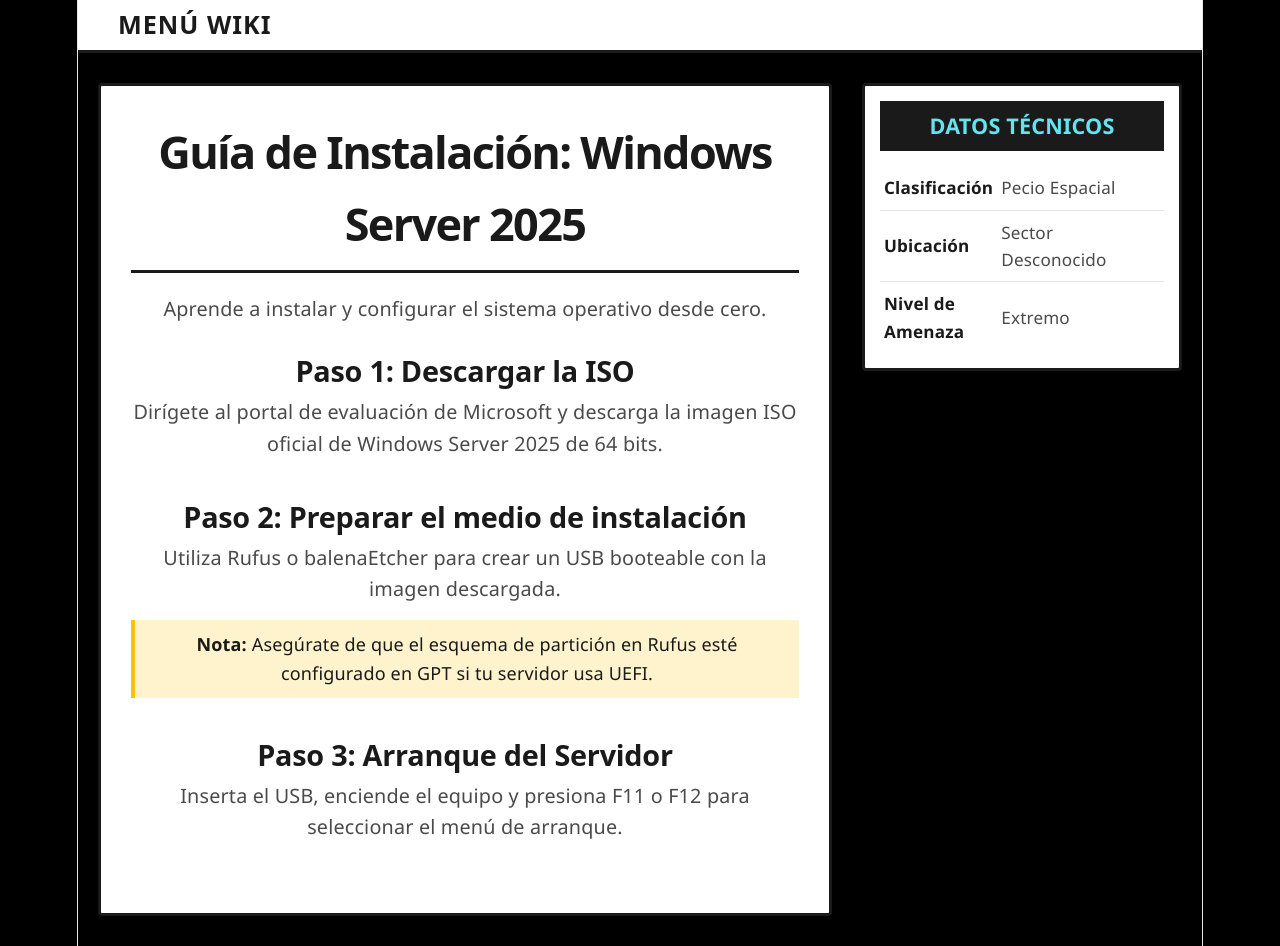
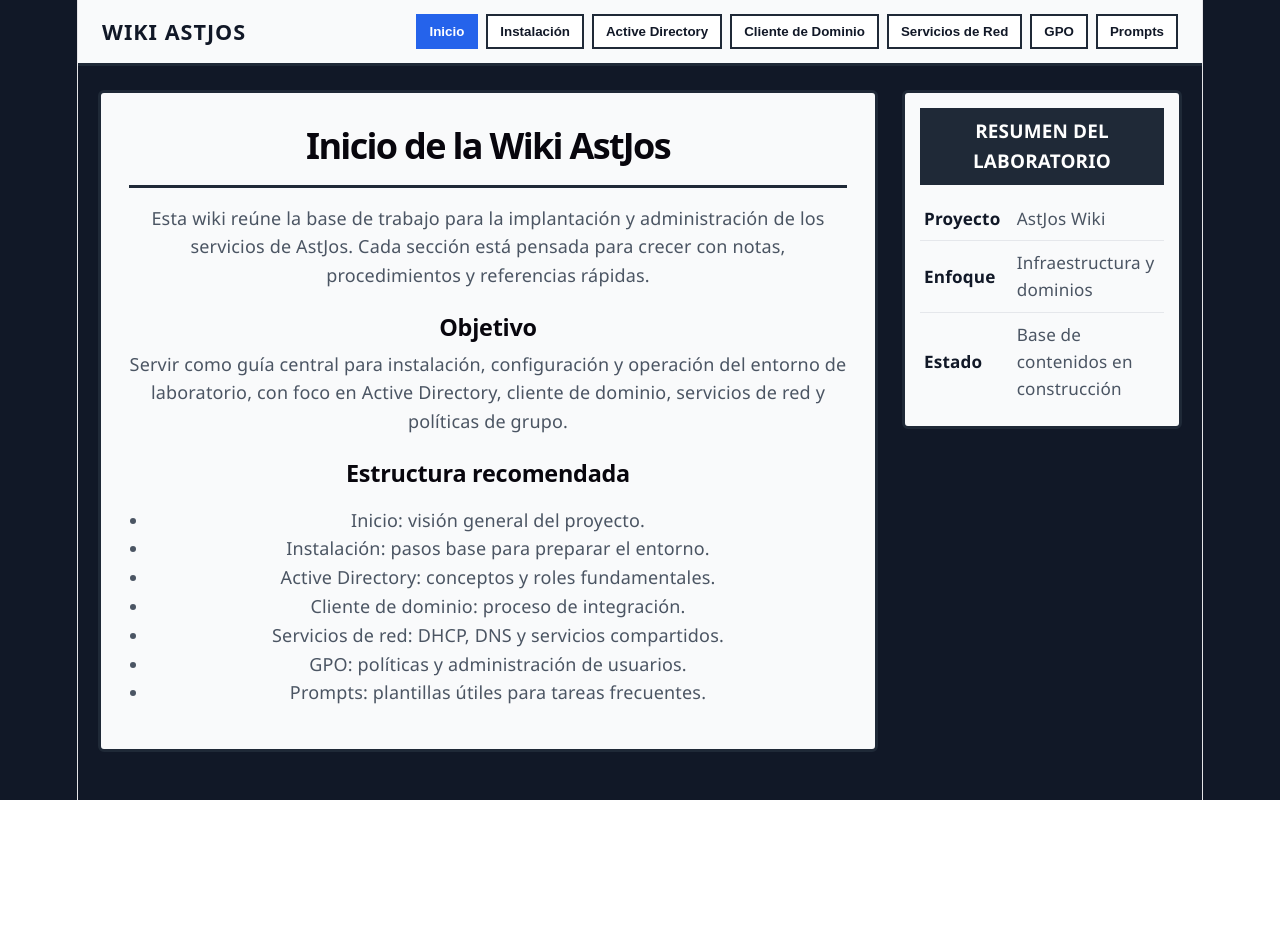
Before and after one commit to MiguelWanderer/WikiTrabajo.Astjos, a React (Vite) app: page / in a window 1280 px wide. After the commit the page ends 800 px from the top, so only its background shows below. Built offline with nearby package versions, Linux system fonts and the light colour scheme.

Commit message:
Retructuracion de Carpeta componentes con Prompt

```diff
--- a/src/App.css
+++ b/src/App.css
@@ -1,13 +1,10 @@
-/* ==========================================
-   CONFIGURACIÓN GENERAL Y COLORES PLANOS
-   ========================================== */
 :root {
-  --bg-principal: #000000;
-  --bg-tarjetas: #ffffff;
-  --color-borde: #1a1a1a; /* Bordes oscuros y bien definidos */
-  --texto-principal: #1a1a1a;
-  --texto-secundario: #4a4a4a;
-  --color-acento: #2563eb; /* Azul sólido para enlaces y destaques */
+  --bg-principal: #111827;
+  --bg-tarjetas: #f9fafb;
+  --color-borde: #1f2937;
+  --texto-principal: #111827;
+  --texto-secundario: #4b5563;
+  --color-acento: #2563eb;
 }
 
 body {
@@ -18,105 +15,113 @@ body {
   line-height: 1.6;
 }
 
-/* ==========================================
-   ESTRUCTURA GENERAL (LAYOUT)
-   ========================================== */
 .wiki-layout {
   display: flex;
   flex-direction: column;
   min-height: 100vh;
 }
 
-/* Barra de Navegación Superior */
 .wiki-navbar {
   background-color: var(--bg-tarjetas);
-  border-bottom: 3px solid var(--color-borde); /* Línea gruesa y definida */
-  padding: 10px 40px;
+  border-bottom: 3px solid var(--color-borde);
+  padding: 14px 24px;
   display: flex;
   align-items: center;
+  justify-content: space-between;
+  gap: 16px;
+  flex-wrap: wrap;
 }
 
 .wiki-navbar h2 {
   margin: 0;
-  font-size: 1.4rem;
+  font-size: 1.2rem;
   font-weight: 800;
   text-transform: uppercase;
   letter-spacing: 1px;
   color: var(--texto-principal);
 }
 
-/* Cuerpo de la Wiki: Contenedor Grid de 2 Columnas */
+.wiki-nav-links {
+  display: flex;
+  flex-wrap: wrap;
+  gap: 8px;
+}
+
+.wiki-nav-link {
+  border: 2px solid var(--color-borde);
+  background: white;
+  color: var(--texto-principal);
+  padding: 8px 12px;
+  cursor: pointer;
+  font-weight: 600;
+  transition: all 0.2s ease;
+}
+
+.wiki-nav-link:hover,
+.wiki-nav-link.active {
+  background: var(--color-acento);
+  color: white;
+  border-color: var(--color-acento);
+}
+
 .wiki-body {
   display: grid;
-  grid-template-columns: 1fr 320px; /* El contenido toma el resto, el Infobox toma 320px */
-  gap: 30px;
+  grid-template-columns: minmax(0, 1fr) 280px;
+  gap: 24px;
   max-width: 1200px;
   width: 100%;
   margin: 0 auto;
-  padding: 30px 20px;
+  padding: 24px 20px 40px;
   box-sizing: border-box;
 }
 
-/* ==========================================
-   CONTENIDO PRINCIPAL (ARTÍCULO)
-   ========================================== */
 .wiki-content {
   background-color: var(--bg-tarjetas);
-  border: 3px solid var(--color-borde); /* Marco sólido estilo cómic/vector */
-  padding: 30px;
-  border-radius: 4px;
+  border: 3px solid var(--color-borde);
+  padding: 24px 28px;
+  border-radius: 6px;
   color: var(--texto-principal);
 }
 
 .wiki-content h1 {
-  font-size: 2.5rem;
+  font-size: 2rem;
   margin-top: 0;
-  margin-bottom: 20px;
+  margin-bottom: 16px;
   font-weight: 800;
   border-bottom: 3px solid var(--color-borde);
   padding-bottom: 10px;
-  color: var(--texto-principal);
 }
 
 .wiki-content h2 {
-  font-size: 1.6rem;
-  margin-top: 30px;
+  font-size: 1.3rem;
+  margin-top: 24px;
   font-weight: 700;
-  color: var(--texto-principal);
 }
 
-.wiki-content p {
+.wiki-content p,
+.wiki-content li {
   color: var(--texto-secundario);
-  font-size: 1.1rem;
-  margin-bottom: 15px;
 }
 
-.wiki-content ul {
+.wiki-content ul,
+.wiki-content ol {
   padding-left: 20px;
 }
 
-.wiki-content li {
-  margin-bottom: 8px;
-  font-size: 1.1rem;
-}
-
-/* ==========================================
-   INFOBOX (TARJETA LATERAL DE DATOS)
-   ========================================== */
 .wiki-infobox {
   background-color: var(--bg-tarjetas);
-  border: 3px solid var(--color-borde); /* Contorno grueso */
-  border-radius: 4px;
+  border: 3px solid var(--color-borde);
+  border-radius: 6px;
   padding: 15px;
-  align-self: start; /* Evita que se estire hacia abajo innecesariamente */
+  align-self: start;
 }
 
 .wiki-infobox h3 {
-  margin: 0 0 15px 0;
-  font-size: 1.2rem;
+  margin: 0 0 12px 0;
+  font-size: 1.05rem;
   text-align: center;
   background-color: var(--color-borde);
-  color: #65e4f0;
+  color: white;
   padding: 8px;
   text-transform: uppercase;
   font-weight: 700;
@@ -132,13 +137,12 @@ body {
   padding: 8px 4px;
   font-size: 0.95rem;
   text-align: left;
-  border-bottom: 1px solid #e5e5e5;
+  border-bottom: 1px solid #e5e7eb;
 }
 
 .infobox-table th {
   font-weight: 700;
-  color: var(--texto-principal);
-  width: 40%;
+  width: 38%;
 }
 
 .infobox-table td {
@@ -147,5 +151,19 @@ body {
 
 .infobox-table tr:last-child th,
 .infobox-table tr:last-child td {
-  border-bottom: none; /* Quita la última línea */
+  border-bottom: none;
 }
+
+@media (max-width: 800px) {
+  .wiki-body {
+    grid-template-columns: 1fr;
+  }
+
+  .wiki-navbar {
+    padding: 12px 16px;
+  }
+
+  .wiki-content {
+    padding: 20px;
+  }
+}
--- a/src/App.jsx
+++ b/src/App.jsx
@@ -1,14 +1,36 @@
+import { useState } from 'react'
 import './App.css'
 import Navbar from './components/Navbar'
-import Maincontent from './components/Maincontent'
 import Infocontent from './components/Infocontent'
+import InicioAstJos from './components/01_inicio_AstJos'
+import InstalacionAstJos from './components/02_instalacion_AstJos'
+import ActiveDirectoryAstJos from './components/03_active_directory_AstJos'
+import ClienteDominioAstJos from './components/04_cliente_dominio_AstJos'
+import ServiciosRedAstJos from './components/05_servicios_red_AstJos'
+import GpoAstJos from './components/06_gpo_AstJos'
+import PromptsAstJos from './components/07_prompts_AstJos'
+
+const sections = [
+  { id: 'inicio', label: 'Inicio', component: InicioAstJos },
+  { id: 'instalacion', label: 'Instalación', component: InstalacionAstJos },
+  { id: 'active-directory', label: 'Active Directory', component: ActiveDirectoryAstJos },
+  { id: 'cliente-dominio', label: 'Cliente de Dominio', component: ClienteDominioAstJos },
+  { id: 'servicios-red', label: 'Servicios de Red', component: ServiciosRedAstJos },
+  { id: 'gpo', label: 'GPO', component: GpoAstJos },
+  { id: 'prompts', label: 'Prompts', component: PromptsAstJos },
+]
 
 function App() {
+  const [activeSection, setActiveSection] = useState('inicio')
+  const ActiveComponent = sections.find((section) => section.id === activeSection)?.component || InicioAstJos
+
   return (
     <div className="wiki-layout">
-      <Navbar />
+      <Navbar sections={sections} activeSection={activeSection} onSelectSection={setActiveSection} />
       <div className="wiki-body">
-        <Maincontent />
+        <main className="wiki-content">
+          <ActiveComponent />
+        </main>
         <Infocontent />
       </div>
     </div>
--- /dev/null
+++ b/src/components/01_inicio_AstJos.jsx
@@ -0,0 +1,34 @@
+export default function InicioAstJos() {
+  return (
+    <article className="doc-article">
+      <h1>Inicio de la Wiki AstJos</h1>
+      <p>
+        Esta wiki reúne la base de trabajo para la implantación y administración de
+        los servicios de AstJos. Cada sección está pensada para crecer con notas,
+        procedimientos y referencias rápidas.
+      </p>
+
+      <section className="doc-section">
+        <h2>Objetivo</h2>
+        <p>
+          Servir como guía central para instalación, configuración y operación del
+          entorno de laboratorio, con foco en Active Directory, cliente de dominio,
+          servicios de red y políticas de grupo.
+        </p>
+      </section>
+
+      <section className="doc-section">
+        <h2>Estructura recomendada</h2>
+        <ul>
+          <li>Inicio: visión general del proyecto.</li>
+          <li>Instalación: pasos base para preparar el entorno.</li>
+          <li>Active Directory: conceptos y roles fundamentales.</li>
+          <li>Cliente de dominio: proceso de integración.</li>
+          <li>Servicios de red: DHCP, DNS y servicios compartidos.</li>
+          <li>GPO: políticas y administración de usuarios.</li>
+          <li>Prompts: plantillas útiles para tareas frecuentes.</li>
+        </ul>
+      </section>
+    </article>
+  )
+}
--- /dev/null
+++ b/src/components/02_instalacion_AstJos.jsx
@@ -0,0 +1,30 @@
+export default function InstalacionAstJos() {
+  return (
+    <article className="doc-article">
+      <h1>Instalación y preparación</h1>
+      <p>
+        Este apartado recoge los pasos principales para preparar el laboratorio de
+        forma ordenada y reproducible.
+      </p>
+
+      <section className="doc-section">
+        <h2>Pasos base</h2>
+        <ol>
+          <li>Definir los equipos que formarán el dominio.</li>
+          <li>Asignar nombres de host y direcciones IP estáticas.</li>
+          <li>Configurar DNS y un rango de direcciones para DHCP.</li>
+          <li>Instalar los roles de servidor necesarios.</li>
+        </ol>
+      </section>
+
+      <section className="doc-section">
+        <h2>Recomendaciones</h2>
+        <ul>
+          <li>Documentar cada cambio en la wiki.</li>
+          <li>Usar snapshots o instantáneas del laboratorio.</li>
+          <li>Separar los equipos por rol para facilitar pruebas.</li>
+        </ul>
+      </section>
+    </article>
+  )
+}
--- /dev/null
+++ b/src/components/03_active_directory_AstJos.jsx
@@ -0,0 +1,21 @@
+export default function ActiveDirectoryAstJos() {
+  return (
+    <article className="doc-article">
+      <h1>Active Directory</h1>
+      <p>
+        Active Directory es el componente central del entorno. Permite centralizar la
+        identidad, las políticas y la administración de los equipos del dominio.
+      </p>
+
+      <section className="doc-section">
+        <h2>Elementos clave</h2>
+        <ul>
+          <li>Dominio principal y bosque.</li>
+          <li>Unidades organizativas para separar equipos y usuarios.</li>
+          <li>Cuentas de servicio y cuentas de usuario.</li>
+          <li>Grupos para simplificar permisos.</li>
+        </ul>
+      </section>
+    </article>
+  )
+}
--- /dev/null
+++ b/src/components/04_cliente_dominio_AstJos.jsx
@@ -0,0 +1,21 @@
+export default function ClienteDominioAstJos() {
+  return (
+    <article className="doc-article">
+      <h1>Cliente de dominio</h1>
+      <p>
+        Un cliente de dominio debe apuntar correctamente al servidor DNS y unirse al
+        dominio para poder autenticarse con las credenciales centralizadas.
+      </p>
+
+      <section className="doc-section">
+        <h2>Flujo habitual</h2>
+        <ol>
+          <li>Asignar IP estática y DNS del servidor.</li>
+          <li>Ajustar el nombre del equipo.</li>
+          <li>Unir el equipo al dominio.</li>
+          <li>Verificar acceso con una cuenta válida.</li>
+        </ol>
+      </section>
+    </article>
+  )
+}
--- /dev/null
+++ b/src/components/05_servicios_red_AstJos.jsx
@@ -0,0 +1,21 @@
+export default function ServiciosRedAstJos() {
+  return (
+    <article className="doc-article">
+      <h1>Servicios de red</h1>
+      <p>
+        La red del laboratorio necesita servicios básicos para que los equipos se
+        comuniquen, resuelvan nombres y reciban configuración automática.
+      </p>
+
+      <section className="doc-section">
+        <h2>Servicios recomendados</h2>
+        <ul>
+          <li>DHCP para distribución automática de IP.</li>
+          <li>DNS para resolución interna de nombres.</li>
+          <li>Compartición de archivos y recursos.</li>
+          <li>Monitorización del tráfico y accesos.</li>
+        </ul>
+      </section>
+    </article>
+  )
+}
--- /dev/null
+++ b/src/components/06_gpo_AstJos.jsx
@@ -0,0 +1,20 @@
+export default function GpoAstJos() {
+  return (
+    <article className="doc-article">
+      <h1>Políticas de Grupo</h1>
+      <p>
+        Las GPO permiten aplicar configuraciones de forma centralizada a usuarios y
+        equipos del dominio.
+      </p>
+
+      <section className="doc-section">
+        <h2>Casos de uso</h2>
+        <ul>
+          <li>Configurar escritorio y seguridad.</li>
+          <li>Asignar permisos y restricciones.</li>
+          <li>Aplicar scripts y plantillas de configuración.</li>
+        </ul>
+      </section>
+    </article>
+  )
+}
--- /dev/null
+++ b/src/components/07_prompts_AstJos.jsx
@@ -0,0 +1,20 @@
+export default function PromptsAstJos() {
+  return (
+    <article className="doc-article">
+      <h1>Prompts útiles</h1>
+      <p>
+        Aquí puedes ir guardando plantillas de prompts, comandos o instrucciones de
+        apoyo para tareas recurrentes del laboratorio.
+      </p>
+
+      <section className="doc-section">
+        <h2>Ejemplos</h2>
+        <ul>
+          <li>Prompt para revisar la configuración de DNS.</li>
+          <li>Prompt para crear una unidad organizativa nueva.</li>
+          <li>Prompt para documentar un cambio en la wiki.</li>
+        </ul>
+      </section>
+    </article>
+  )
+}
--- a/src/components/Infocontent.jsx
+++ b/src/components/Infocontent.jsx
@@ -1,20 +1,20 @@
-export default function Infobox() {
+export default function Infocontent() {
   return (
     <aside className="wiki-infobox">
-      <h3>Datos Técnicos</h3>
+      <h3>Resumen del laboratorio</h3>
       <table className="infobox-table">
         <tbody>
           <tr>
-            <th>Clasificación</th>
-            <td>Pecio Espacial</td>
+            <th>Proyecto</th>
+            <td>AstJos Wiki</td>
           </tr>
           <tr>
-            <th>Ubicación</th>
-            <td>Sector Desconocido</td>
+            <th>Enfoque</th>
+            <td>Infraestructura y dominios</td>
           </tr>
           <tr>
-            <th>Nivel de Amenaza</th>
-            <td>Extremo</td>
+            <th>Estado</th>
+            <td>Base de contenidos en construcción</td>
           </tr>
         </tbody>
       </table>
--- a/src/components/Navbar.jsx
+++ b/src/components/Navbar.jsx
@@ -1,7 +1,19 @@
-export default function Navbar() {
+export default function Navbar({ sections, activeSection, onSelectSection }) {
   return (
     <nav className="wiki-navbar">
-      <h2>Menú Wiki</h2>
+      <h2>Wiki AstJos</h2>
+      <div className="wiki-nav-links">
+        {sections.map((section) => (
+          <button
+            key={section.id}
+            className={`wiki-nav-link ${activeSection === section.id ? 'active' : ''}`}
+            onClick={() => onSelectSection(section.id)}
+            type="button"
+          >
+            {section.label}
+          </button>
+        ))}
+      </div>
     </nav>
   )
 }
```
